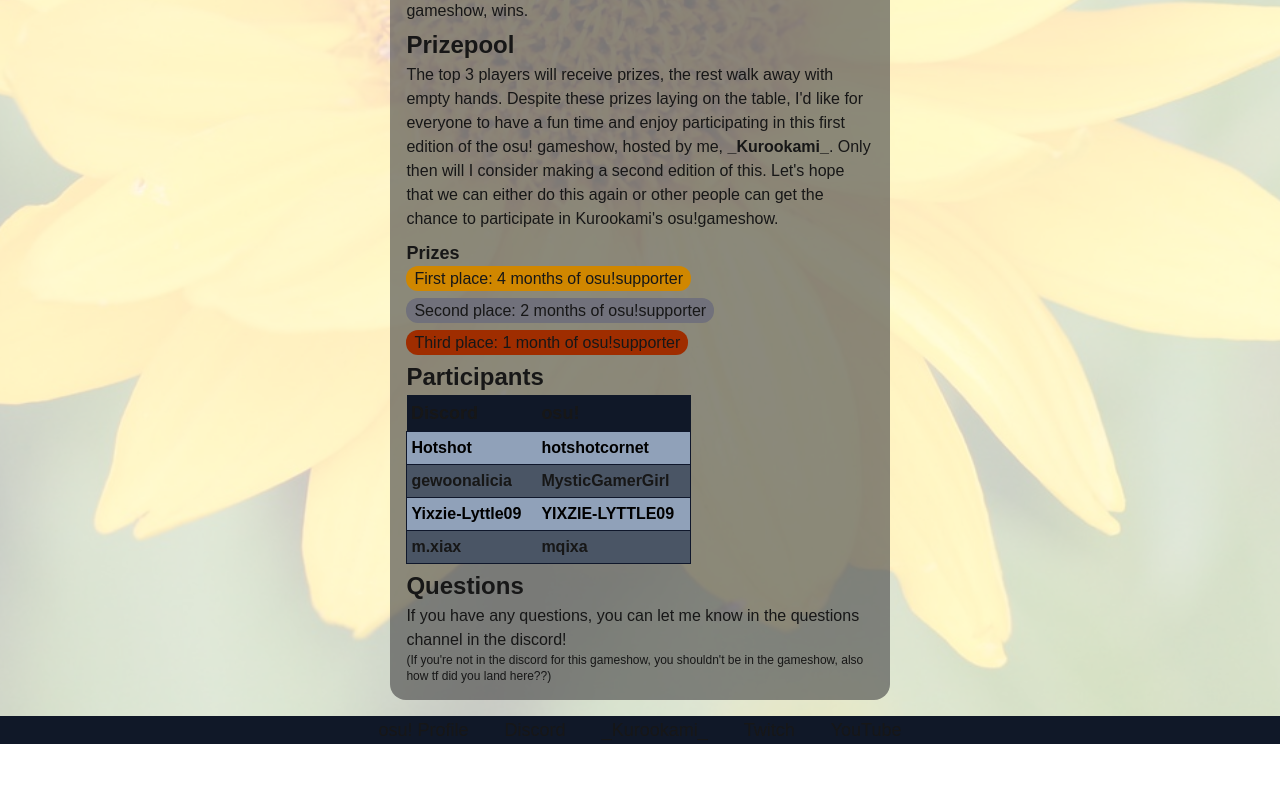
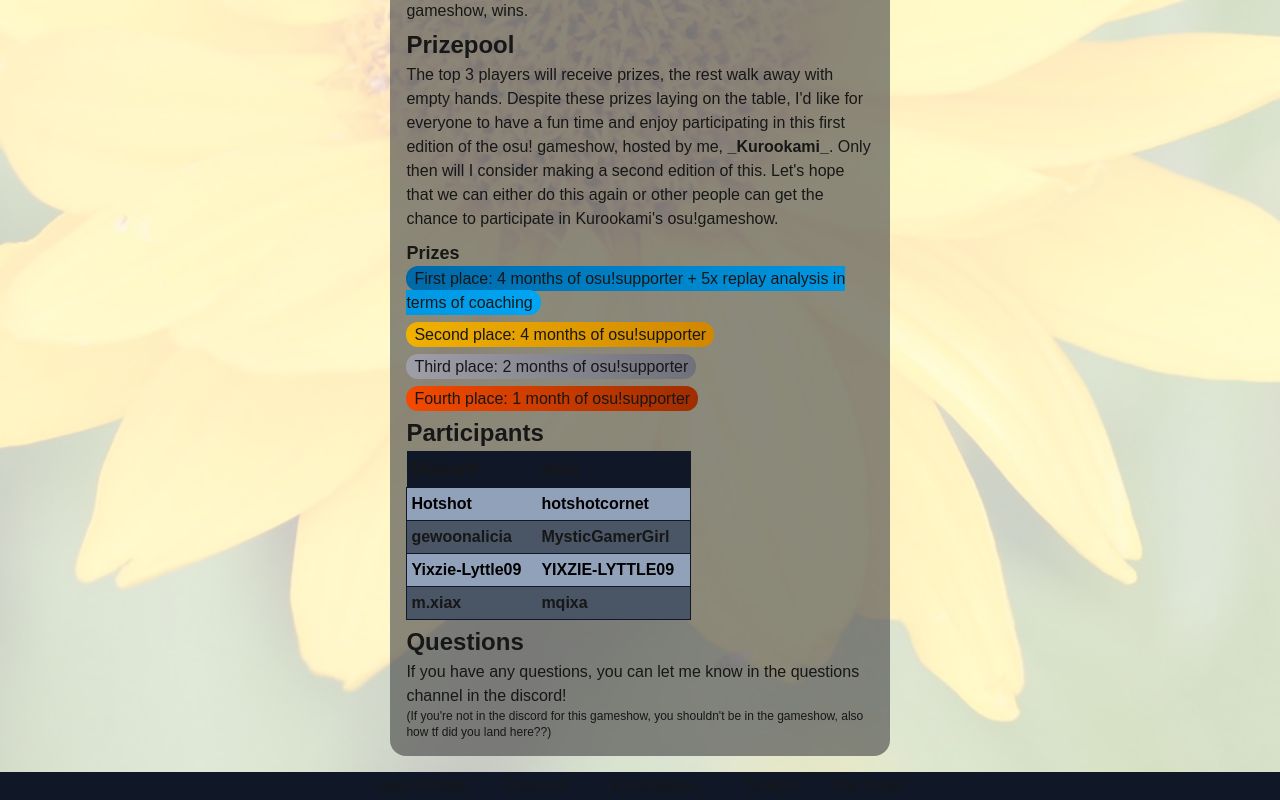
Before and after one commit to CLFlix/osugameshowPublic, a Next.js app: page / in a window 1280 px wide. Shown: the part 873-1673 px from the top of the page. Before the commit the page ends 1617 px from the top, so only its background shows below. Built offline with nearby package versions, Linux system fonts and the light colour scheme.

Commit message:
revised prizepool

```diff
--- a/app/page.tsx
+++ b/app/page.tsx
@@ -77,18 +77,24 @@
           </p>
           <ul>
             <li>
-              <span className="bg-yellow-600 py-1 px-2 rounded-xl">
-                First place: 4 months of osu!supporter
+              <span className="bg-gradient-to-r from-sky-700 to-sky-500 py-1 px-2 rounded-xl">
+                First place: 4 months of osu!supporter + 5x replay analysis in
+                terms of coaching
               </span>
             </li>
             <li className="mt-2">
-              <span className="bg-zinc-500 py-1 px-2 rounded-xl">
-                Second place: 2 months of osu!supporter
+              <span className="bg-gradient-to-r from-yellow-500 to-yellow-600 py-1 px-2 rounded-xl">
+                Second place: 4 months of osu!supporter
               </span>
             </li>
             <li className="mt-2">
-              <span className="bg-orange-800 py-1 px-2 rounded-xl">
-                Third place: 1 month of osu!supporter
+              <span className="bg-gradient-to-r from-zinc-400 to-zinc-500 py-1 px-2 rounded-xl">
+                Third place: 2 months of osu!supporter
+              </span>
+            </li>
+            <li className="mt-2">
+              <span className="bg-gradient-to-r from-orange-600 to-orange-800 py-1 px-2 rounded-xl">
+                Fourth place: 1 month of osu!supporter
               </span>
             </li>
           </ul>
```
